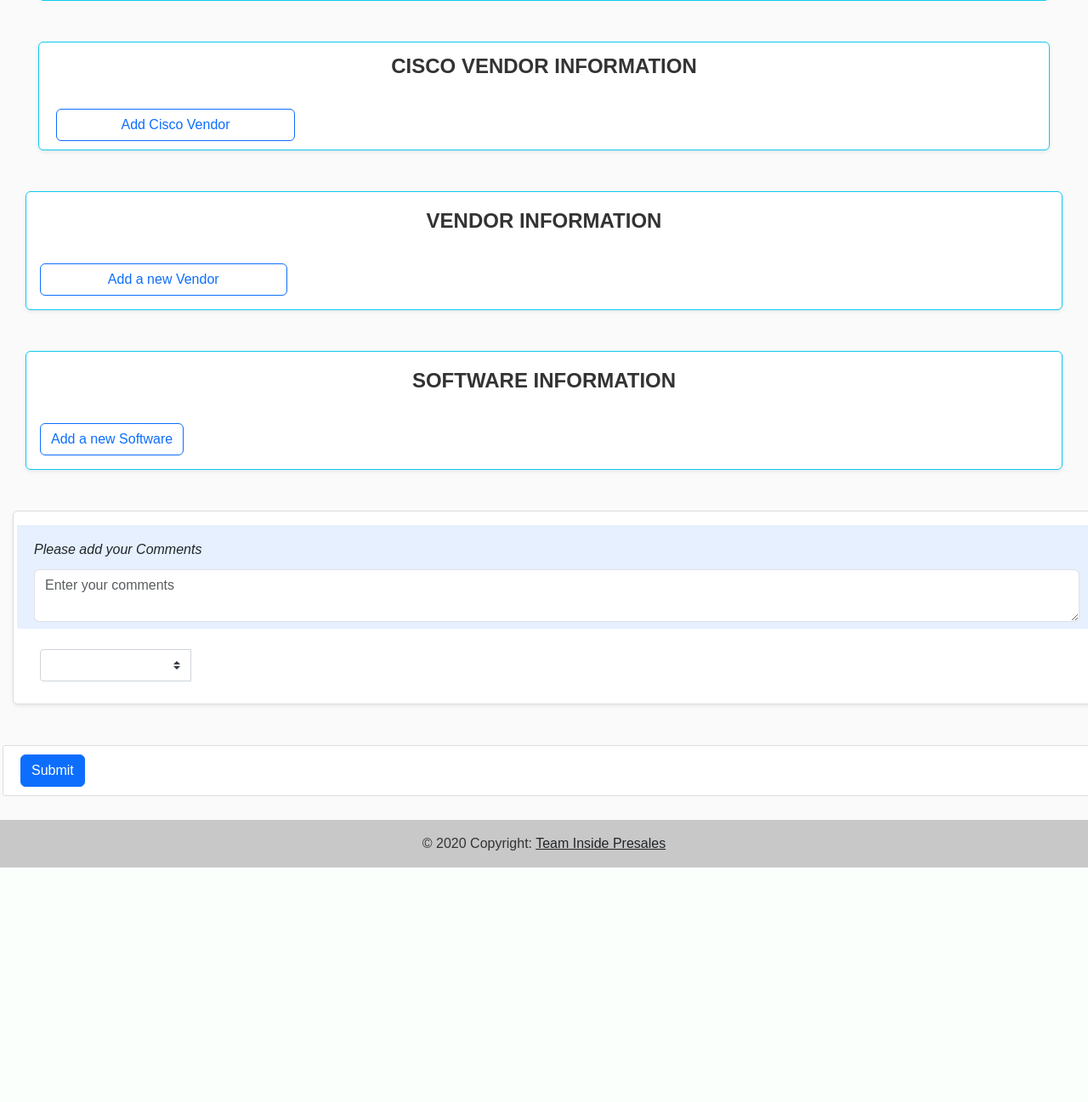
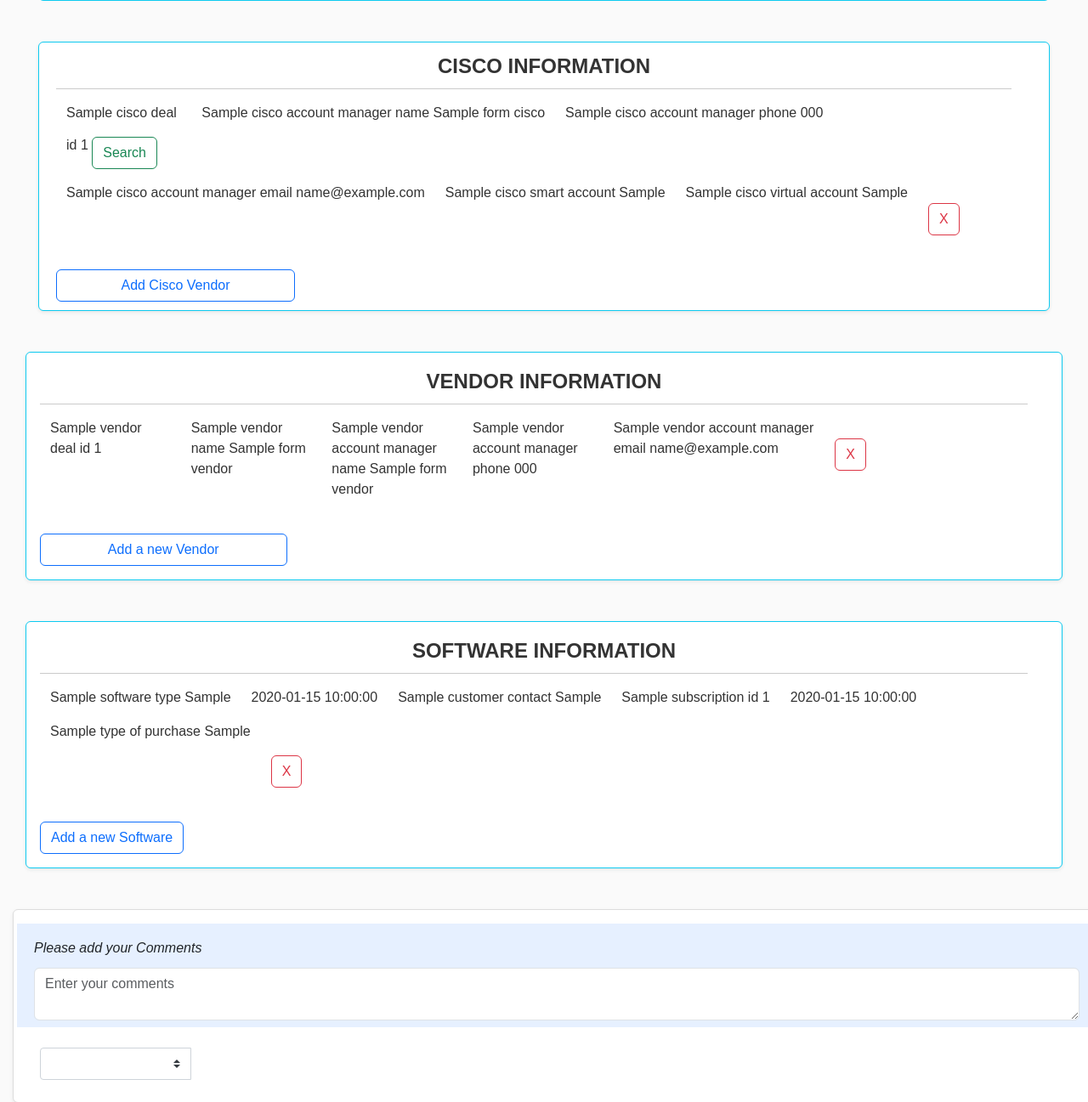
Before and after one commit to gsolorza/nv, a Flask app: template src/templates/checklist.html in a window 1280 px wide. Shown: the part 1058-2355 px from the top of the page at 85% size. Before the commit the page ends 2079 px from the top, so only its background shows below. Run offline with Flask 2, Linux system fonts and the light colour scheme; tables that the repository leaves empty hold one stand-in row (values such as "Sample post"); the template is opened without the code that fills it: values that come from a table or form of the project are taken from there, most other values are stand-ins (such as "Sample title", 1, 10 or a date in 2020); lists and menus that the app fills with data are empty; parts of the project's set-up code (start-up, migrations or seed data) failed here and were passed over; some libraries are stand-ins or nearby versions.

Commit message:
Adding form validation to select customer dropdown, removing the values for the forms when they are deleted and validating if the forms have data on page load so that if there is no data we hide the form otherwise it will show it

```diff
--- a/src/crud.py
+++ b/src/crud.py
@@ -457,6 +457,7 @@
             form.cisco_smart_account.data = form_data.get(form.cisco_smart_account.name)
             form.cisco_virtual_account.name = form.cisco_virtual_account.name+str(i)
             form.cisco_virtual_account.data = form_data.get(form.cisco_virtual_account.name)
+            form.index.data = i
             i += 1
         return forms
     elif isinstance(form, Vendor):
@@ -473,6 +474,7 @@
             form.vendor_account_manager_email.data = form_data.get(form.vendor_account_manager_email.name)
             form.vendor_account_manager_phone.name = form.vendor_account_manager_phone.name+str(i)
             form.vendor_account_manager_phone.data = form_data.get(form.vendor_account_manager_phone.name)
+            form.index.data = i
             i += 1
         return forms
     elif isinstance(form, Software):
@@ -491,5 +493,6 @@
             form.start_date.data = form_data.get(form.start_date.name)
             form.type_of_purchase.name = form.type_of_purchase.name+str(i)
             form.type_of_purchase.data = form_data.get(form.type_of_purchase.name)
+            form.index.data = i
             i += 1
         return forms
--- a/src/forms.py
+++ b/src/forms.py
@@ -90,7 +90,7 @@
                                         DataRequired(), Length(min=5, max=15)],render_kw={"placeholder": "5690000000"})
     vendor_account_manager_email = EmailField(
         " Manager Email", validators=[DataRequired(), Email()],render_kw={"placeholder": "email@vendor.com"})
-
+    index = IntegerField("Index", default=0)
 
 class Cisco(FlaskForm):
     cisco_deal_id = StringField(
@@ -105,6 +105,7 @@
                                 DataRequired(), Length(min=5, max=30)])
     cisco_virtual_account = StringField("Virtual Account", validators=[
                                   DataRequired(), Length(min=5, max=30)])
+    index = IntegerField("Index", default=0)
 
 
 class Software(FlaskForm):
@@ -120,7 +121,7 @@
     start_date = StringField("Start Day", validators=[DataRequired()])
     type_of_purchase = SelectField(
         "Type of Purchase",choices=[("New"),("Non-automatic Renewal "),("Automatic Renewal")] ,validators=[DataRequired()])
-
+    index = IntegerField("Index", default=0)
 
 class Status(FlaskForm):
     assignment = SelectField("Assign", choices=[])
--- /dev/null
+++ b/src/static/js/onload.js
@@ -0,0 +1,34 @@
+function formHasData(elements, form_group) {
+    let inputHasData = []
+    for (element of elements) {
+        let input = form_group.querySelector(element).children[0].firstElementChild.children[1];
+        if (input.value) {
+            inputHasData.push(true)
+        }
+        // Substracting one from the array because the delete button does not have input value so we have to remove that element from the validation
+        if (inputHasData.length == elements.length-1) {
+            return true
+        }
+    }
+    return false
+}
+
+
+function updateForm(section) {
+    let form_name = section.split("_")[2];
+    let form_group = document.querySelector(section);
+    if (!formHasData(elementList[form_name], form_group)) {
+        form_group.setAttribute("hidden", "")
+        for (element of elementList[form_name]) {
+            field = form_group.querySelector(element).children[0].firstElementChild.children[1]
+            field.setAttribute("disabled", "")
+        }
+    }
+}
+
+window.onload = function () {
+    section_list = ["#form_section_cisco_0", "#form_section_vendor_0", "#form_section_software_0"]
+    for (section of section_list) {
+        updateForm(section)
+    }
+}
--- a/src/templates/checklist.html
+++ b/src/templates/checklist.html
@@ -3,9 +3,8 @@
 
 
 <!--seccion INFORMACION INICIAL-->
-
 <div class="col-md-12">
-    <form method="POST" action="" class="">
+    <form id="checklist" method="POST" action="" class="">
 
         {{ form.hidden_tag() }}
         {% if true %}
@@ -242,12 +239,10 @@
         <section id="cisco_vendor" , name="seccion-prueba" , class="col-md-12">
             {% if forms_cisco %}
             <div class="row shadow-sm  mb-5 bg-body rounded content-section border border-info " id="form_cisco">
+                <legend class="text-center"><strong>CISCO INFORMATION </strong></legend><br>
+                    <div id="all_cisco_forms" class="row">
                         {% for form_cisco in forms_cisco%}
-                <legend class="text-center"><strong>CISCO VENDOR INFORMATION </strong></legend><br>
-
-                <div id="all_cisco_forms" class="row">
-
-                    <div class="col-md-12 row" id="form_section_cisco_0" hidden>
+                            <div class="col-md-12 row" id="form_section_cisco_{{form_cisco.index.data}}">
                                 <hr>
 
                                 <div id="cisco_deal_id" , class="col-md-2 row">
@@ -367,7 +362,7 @@
                                         <div class="form-group  needs-validation">
                                             <br>
                                             <button id="delete_form" type="button" name="delete_cisco"
-                                        class="btn btn-outline-danger" onclick="deleteForm('#form_section_cisco_0')">
+                                                class="btn btn-outline-danger" onclick="deleteForm('#form_section_cisco_{{form_cisco.index.data}}')">
                                                 X</button>
 
 
@@ -375,12 +370,10 @@
                                     </div>
                                 </div>
                             </div>
+                        {% endfor %}
                     </div>
-
-
-                {% endfor %}
                 <div class="row">
-                    <button id="btnciscovendor" , class="btn btn-md btn-outline-primary  col-md-3 mt-4"> Add Cisco
+                    <button id="btnciscovendor" type="button" class="btn btn-md btn-outline-primary  col-md-3 mt-4"> Add Cisco
                         Vendor </button>
                 </div>
             </div>
@@ -409,12 +402,12 @@
 <section id="vendor" , name="seccion-prueba" , class="col-md-12">
     {% if forms_vendor %}
     <div class="row shadow-sm p-3 mb-5 bg-body rounded content-section border border-info" id="form_vendor">
-        {% for form_vendor in forms_vendor%}
+
         <legend class="text-center"><strong>VENDOR INFORMATION </strong></legend><br>
 
         <div id="all_vendor_forms" class="row">
-
-            <div class="col-md-12 row" id="form_section_vendor_0" hidden disable>
+            {% for form_vendor in forms_vendor%}
+                <div class="col-md-12 row" id="form_section_vendor_{{form_vendor.index.data}}">
                     <hr>
 
                     <div id="vendor_deal_id" , class="col-md-2 row">
@@ -506,14 +499,15 @@
                             <div class="form-group " >
                                 <br>
                                 <button id="delete_form" type="button" name="delete_cisco" class="btn btn-outline-danger"
-                                onclick="deleteForm('#form_section_vendor_0')"> X</button>
+                                    onclick="deleteForm('#form_section_vendor_{{form_vendor.index.data}}')" value="test"> X</button>
                             </div>
                         </div>
                     </div>
                 </div>
+            {% endfor %}
         </div>
 
-        {% endfor %}
+
         <div class="row">
             <button id="btnvendor" class="btn btn-md btn-outline-primary justify-content-md-center  col-md-3 mt-4">
                 Add a new Vendor</button>
@@ -531,12 +525,11 @@
 <section id="software" , name="seccion-prueba" , class="col-md-12">
     {% if forms_software %}
     <div class="row shadow-sm p-3 mb-5 bg-body rounded content-section border border-info" id="form_software">
-        {% for form_software in forms_software %}
         <legend class="text-center"><strong>SOFTWARE INFORMATION </strong></legend><br>
 
         <div id="all_software_forms" class="row">
-
-            <div class="col-md-12 row" id="form_section_software_0" hidden disable>
+            {% for form_software in forms_software %}
+                <div class="col-md-12 row" id="form_section_software_{{form_software.index.data}}">
                     <hr>
                     <div id="software_type" , class="col-md-auto row">
                         <div class=" ">
@@ -590,7 +583,7 @@
                                 {{form_software.subscription_id.label(class="form-control-label mt-3 pt-0 mb-0",
                                 for="validationCustom01")}}
                                 {{form_software.subscription_id(class="form-control form-control-md validated " ,
-                            id='subscription_id_field', disabled=true)}}
+                                id='subscription_id_field')}}
                                 {% if form_software.subscription_id.errors and form_software.subscription_id.data %}
                                 {% for error in form_software.subscription_id.errors %}
                                 <p class="text-danger"> {{error}}</p>
@@ -635,16 +628,16 @@
                             <div class="form-group ">
                                 <br>
                                 <button id="delete_form" type="button" name="delete_software"
-                                class="btn btn-outline-danger mt-3" onclick="deleteForm('#form_section_software_0')">
+                                    class="btn btn-outline-danger mt-3" onclick="deleteForm('#form_section_software_{{form_software.index.data}}')">
                                     X</button>
 
                             </div>
                         </div>
                     </div>
                 </div>
+            {% endfor %}
         </div>
 
-        {% endfor %}
         <div class="row">
             <button id="btnsoftware" class="btn btn-md btn-outline-primary justify-content-md-center  col-md-auto mt-4">
                 Add a new Software</button>
@@ -732,7 +724,7 @@
             }
             document.querySelector(`#${sectionId}_0`).removeAttribute("hidden")
         }
-        else {
+        else if (sectionLength => 1 && !isHidden) {
             const hr = document.createElement("hr");
             hr.className = "mt-3";
             let form = document.querySelector(formId);
@@ -794,16 +783,6 @@
 
         });
     });
-    $(function () {
-        $('#submit').on('click', function () {
-            cisco_quantity = document.querySelector("#all_cisco_forms").children.length
-            vendor_quantity = document.querySelector("#all_vendor_forms").children.length
-            software_quantity = document.querySelector("#all_software_forms").children.length
-            document.querySelector("#cisco_quantity").value = cisco_quantity
-            document.querySelector("#vendor_quantity").value = vendor_quantity
-            document.querySelector("#software_quantity").value = software_quantity
-        });
-    });
 
     // Function to delete Forms
     function deleteForm(elementId) {
@@ -815,6 +794,7 @@
             form.setAttribute("hidden", "")
             for (element of elementList[form_name]) {
                 field = form.querySelector(element).children[0].firstElementChild.children[1]
+                field.value = ""
                 field.setAttribute("disabled", "")
             }
         }
@@ -863,32 +843,35 @@
 </script>
 
 <script>
-    // Script for the Autocomplete search bar for customer
+    // Script for the instant search bar for customer
 
     let customers = {{ customers | tojson }}
     const wrapper = document.querySelector(".wrapper"),
         selectBtn = wrapper.querySelector(".select-btn"),
         searchInp = wrapper.querySelector("input"),
         options = wrapper.querySelector(".options");
-    let customer_name = document.querySelector("#customer_name")
-    let customer_rut = document.querySelector("#customer_rut")
-    let customer_id = document.querySelector("#customer_id")
-    let customer_table = document.querySelector("#customer_table")
-    let customer_data = document.querySelector("#customer_data")
+    let customer_name = document.querySelector("#customer_name");
+    let customer_rut = document.querySelector("#customer_rut");
+    let customer_id = document.querySelector("#customer_id");
+    let customer_table = document.querySelector("#customer_table");
+    let customer_data = document.querySelector("#customer_data");
 
     function update_customer_data() {
-        let customer_name_row = document.querySelector("#customer_name_row")
-        let customer_contact_row = document.querySelector("#customer_rut_row")
+        let customer_name_row = document.querySelector("#customer_name_row");
+        let customer_contact_row = document.querySelector("#customer_rut_row");
 
         customer_name_row.innerText = customer_name.value
         customer_rut_row.innerText = customer_rut.value
+        if(customer_name.value && customer_rut.value){
+            selectBtn.firstElementChild.innerText = `${customer_name.value} - ${customer_rut.value}`
         }
-    update_customer_data()
+    }
+    update_customer_data();
 
     function addCustomer(selectedCustomer) {
         options.innerHTML = "";
         customers.forEach(customer => {
-            customerName = customer.customer_name + " - " + customer.customer_rut
+            let customerName = customer.customer_name + " - " + customer.customer_rut
             let isSelected = customerName == selectedCustomer ? "selected" : "";
             if (isSelected) {
                 customer_name.setAttribute("value", customer.customer_name)
@@ -905,6 +888,9 @@
         searchInp.value = "";
         addCustomer(selectedLi.innerText);
         wrapper.classList.remove("active");
+        if(wrapper.firstElementChild.id.includes("error")){
+            wrapper.firstElementChild.remove()
+        }
         selectBtn.firstElementChild.innerText = selectedLi.innerText;
 
     }
@@ -912,10 +898,10 @@
         let arr = [];
         let searchWord = searchInp.value.toLowerCase();
         arr = customers.filter(data => {
-            customerName = data.customer_name + " - " + data.customer_rut
+            let customerName = data.customer_name + " - " + data.customer_rut
             return customerName.toLowerCase().startsWith(searchWord);
         }).map(data => {
-            customerName = data.customer_name + " - " + data.customer_rut
+            let customerName = data.customer_name + " - " + data.customer_rut
             let isSelected = data == selectBtn.firstElementChild.innerText ? "selected" : "";
             return `<li onclick="updateName(this)" class="${isSelected}">${customerName}</li>`;
         }).join("");
@@ -924,6 +910,27 @@
     selectBtn.addEventListener("click", () => {
         wrapper.classList.toggle("active")
     });
+
+    // Function that validate on submit if a customer has been selected and also updates the quantity of the forms for the backend once submitted
+    $(function () {
+        $('#submit').on('click', function () {
+            if(selectBtn.firstElementChild.innerText == "Select Customer"){
+                let checklist = document.querySelector("#checklist");
+                checklist.scrollIntoView()
+                var error = `<p id="customer_select_error" class="text-danger text-center"> Please Select a Customer </p>`
+                wrapper.insertAdjacentHTML("afterbegin", error)
+            }
+            else{
+                cisco_quantity = document.querySelector("#all_cisco_forms").children.length
+                vendor_quantity = document.querySelector("#all_vendor_forms").children.length
+                software_quantity = document.querySelector("#all_software_forms").children.length
+                document.querySelector("#cisco_quantity").value = cisco_quantity
+                document.querySelector("#vendor_quantity").value = vendor_quantity
+                document.querySelector("#software_quantity").value = software_quantity
+            }
+        });
+    });
+
 </script>
 
 {%endblock content%}
```
Also changed, not shown: other parts of src/templates/checklist.html (+16 -22 lines). Lines whose indentation alone changed are shown as unchanged.
